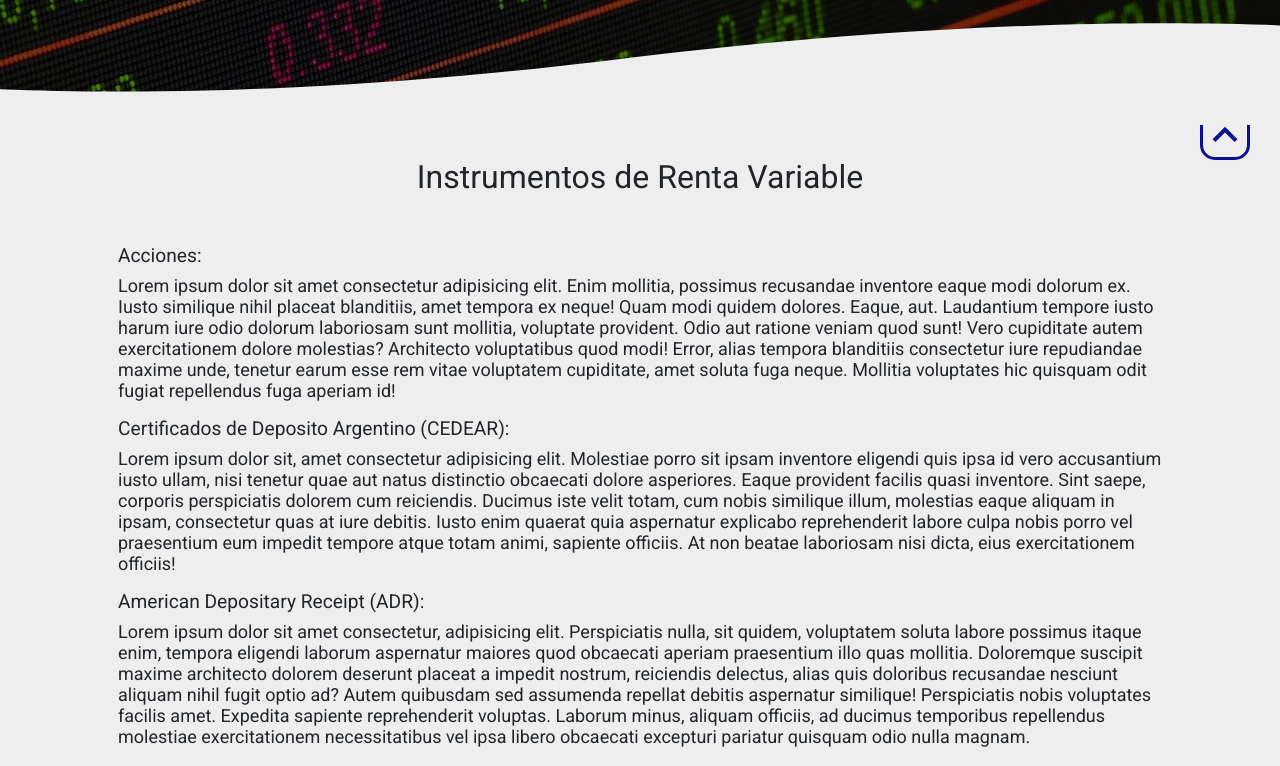
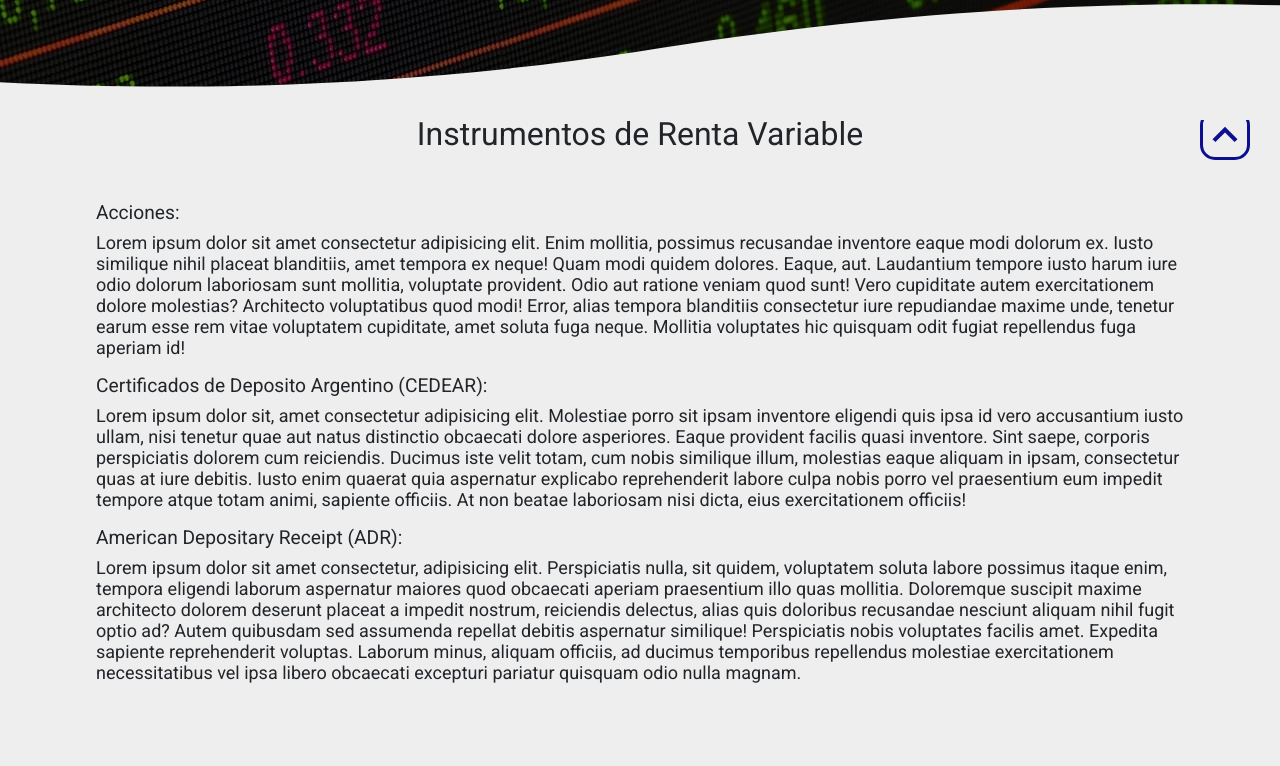
Before and after one commit to emanueltivano/invertir-en-argentina, a website: page pages/variable.html in a window 1280 px wide. Shown: the part 690-1456 px from the top of the page. Drawn offline with nearby package versions, Linux system fonts and the light colour scheme.

Commit message:
Terminando de aplicar SASS y SEO.

```diff
--- a/pages/variable.html
+++ b/pages/variable.html
@@ -6,8 +6,9 @@
     <meta http-equiv="X-UA-Compatible" content="IE=edge">
     <meta name="viewport" content="width=device-width, initial-scale=1.0">
     <title>Invertir en Argentina - Renta Variable</title>
-    <meta name="description" content="Aprende sobre los principales instrumentos de Renta Variable que hay en Argentina.">
-    <meta name="keywords"  content="INVERTIR EN ARGENTINA, ACCIONES, BONOS, FONDOS, FUTUROS, OPCIONES, OBLIGACIONES NEGOCIABLES ">
+    <meta name="description"
+        content="Aprende sobre los principales instrumentos de Renta Variable que hay en Argentina.">
+    <meta name="keywords" content="INVERTIR EN ARGENTINA, ACCIONES, CEDEAR, ADR">
     <link rel="preconnect" href="https://fonts.googleapis.com">
     <link rel="preconnect" href="https://fonts.gstatic.com" crossorigin>
     <link href="https://fonts.googleapis.com/css2?family=Roboto&display=swap" rel="stylesheet">
@@ -17,6 +18,8 @@
 </head>
 
 <body>
+    <!--Navbar-->
+
     <nav class="navbar navbar-expand-lg sticky-top px-3">
         <div class="container-fluid">
             <a href="../index.html" class="nav__logo d-flex align-items-center">
@@ -48,11 +51,14 @@
         </div>
     </nav>
 
+    <!--Header-->
+
     <header id="header">
         <div class="div__instrument mt-0">
-            <div class="bg__stocks">
-            </div>
+            <!--Imagen de fondo-->
+            <div class="bg__stocks"></div>
 
+            <!--Contenido de header-->
             <div class="div__content">
                 <div>
                     <h2 class="div__title">Renta Variable</h2>
@@ -64,11 +70,13 @@
         </div>
     </header>
 
+    <!--Main-->
+
     <main>
-        <div class="container px-5">
-            <h3 class="title my-5">Instrumentos de Renta Variable</h3>
+        <div class="container-fluid container__styled--alt px-5">
+            <h3 class="title mt-5 mt-lg-0 mb-5">Instrumentos de Renta Variable</h3>
 
-            <div class="div__paragraph">
+            <div class="div__paragraph px-5">
                 <h4>Acciones:</h4>
                 <p>Lorem ipsum dolor sit amet consectetur adipisicing elit. Enim mollitia, possimus recusandae inventore
                     eaque modi dolorum ex. Iusto similique nihil placeat blanditiis, amet tempora ex neque! Quam modi
@@ -84,7 +92,7 @@
                     fuga aperiam id!</p>
             </div>
 
-            <div class="div__paragraph">
+            <div class="div__paragraph px-5">
                 <h4>Certificados de Deposito Argentino (CEDEAR):</h4>
                 <p>Lorem ipsum dolor sit, amet consectetur adipisicing elit. Molestiae porro sit ipsam inventore
                     eligendi
@@ -100,7 +108,7 @@
                     exercitationem officiis!</p>
             </div>
 
-            <div class="div__paragraph p--bottom">
+            <div class="div__paragraph px-5 p--bottom">
                 <h4>American Depositary Receipt (ADR):</h4>
                 <p>Lorem ipsum dolor sit amet consectetur, adipisicing elit. Perspiciatis nulla, sit quidem, voluptatem
                     soluta labore possimus itaque enim, tempora eligendi laborum aspernatur maiores quod obcaecati
@@ -116,10 +124,13 @@
             </div>
         </div>
 
+        <!--Boton volver arriba-->
         <a href="#" class="btn__top">
             <img src="../assets/icons/top-arrow.svg" alt="Volver arriba">
         </a>
     </main>
+
+    <!--Footer-->
 
     <footer class="px-3">
         <div class="container-fluid">
--- a/scss/_main.scss
+++ b/scss/_main.scss
@@ -2,25 +2,74 @@
 
 main {
     grid-area: main;
+}
+
+.container__styled {
+    position: relative;
+    @include flex (column, center, center);
     &:before {
         content: "";
         background-size: contain;
         position: absolute;
         width: 100%;
         left: 0;
-        top: calc(100vh - 120px);
+        top: -130px;
+        z-index: 999;
+    }
+    &::after {
+        content: "";
+        background-size: contain;
+        position: absolute;
+        width: 100%;
+        left: 0;
+        bottom: -170px;
         z-index: 999;
     }
 }
 
+.container__styled--alt {
+    position: relative;
+    &:before {
+        content: "";
+        background-size: contain;
+        position: absolute;
+        width: 100%;
+        left: 0;
+        top: -130px;
+        z-index: 999;
+    }}
+
 
 @media screen and (min-width: 1024px) {
-    main::before {
-        background-image: url(../assets/images/header.svg);
-        background-position: bottom;
-        background-size: auto;
-        background-repeat: no-repeat;
-        height: 135px;
+    .container__styled {
+        padding: 5px 0px;
+        &:nth-child(n+2){
+            height: calc(100vh - 140px);
+        }
+        &:before {
+            background-image: url(../assets/images/top.svg);
+            background-position: bottom;
+            background-size: auto;
+            background-repeat: no-repeat;
+            height: 140px;
+        }
+        &::after{
+            background-image: url(../assets/images/bottom.svg);
+            background-position: bottom;
+            background-size: auto;
+            background-repeat: no-repeat;
+            height: 140px;
+        }
+    }
+    .container__styled--alt {
+        padding-top: 5px;
+        &:before {
+            background-image: url(../assets/images/top.svg);
+            background-position: bottom;
+            background-size: auto;
+            background-repeat: no-repeat;
+            height: 140px;
+        }
     }
 }
 
@@ -87,7 +136,11 @@ h3 {
 .div__instrument {
     position: relative;
     width: 100%;
-    height: calc(100vh - 125px);
+    height: calc(100vh + 140px);
+}
+
+.div__instrument:last-child {
+    height: calc(100vh - 75px);
 }
 
 .bg__stocks,
--- a/scss/_nav.scss
+++ b/scss/_nav.scss
@@ -1,21 +1,17 @@
 /*Nav*/
 
-#svg1 {
-    animation: svgAnimation1;
-    animation-duration: 2s;
-    animation-iteration-count: infinite;
-}
+$animations:(
+    1:svgAnimation1,
+    2:svgAnimation2,
+    3:svgAnimation3
+);
 
-#svg2 {
-    animation: svgAnimation2;
-    animation-duration: 2s;
-    animation-iteration-count: infinite;
-}
-
-#svg3 {
-    animation: svgAnimation3;
-    animation-duration: 2s;
-    animation-iteration-count: infinite;
+@each $number, $animation in $animations {
+    #svg#{$number}{
+        animation: $animation;
+        animation-duration: 2s;
+        animation-iteration-count: infinite;
+    }
 }
 
 h1 {
```
Also changed, not shown: index.html (+43 -12 lines), package.json (+6 -2 lines), pages/derivados.html (+18 -7 lines), pages/fci.html (+17 -7 lines), pages/fija.html (+22 -11 lines), assets/images/bottom.svg (added), assets/images/header.svg (deleted), assets/images/top.svg (added), css/styles.css, 2 other files.
